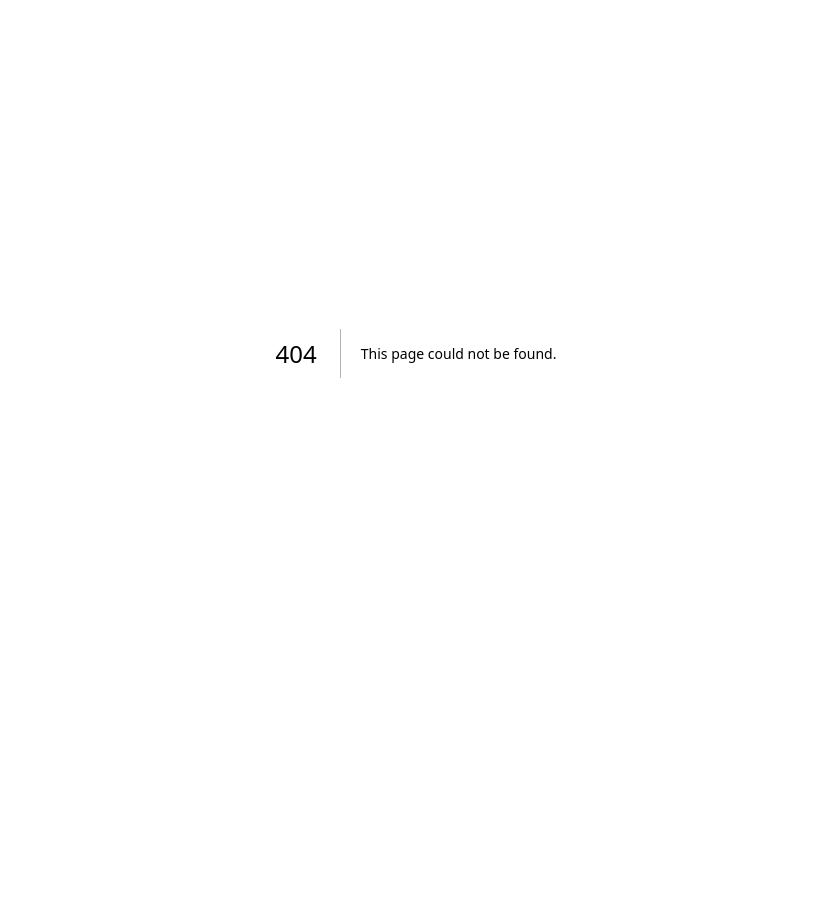
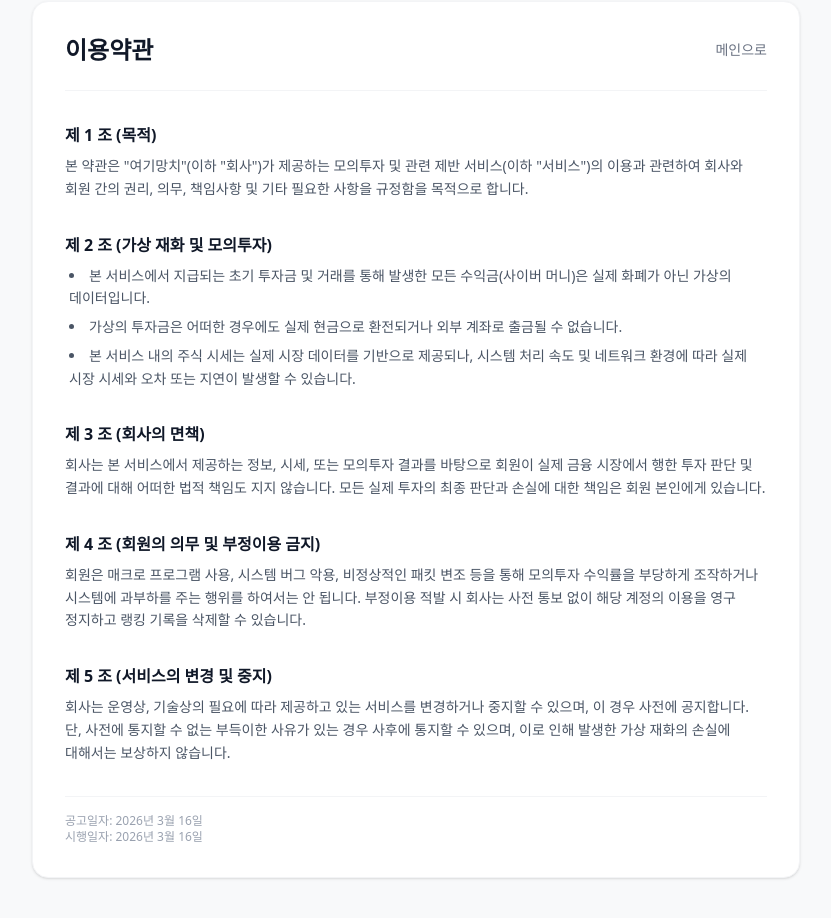
Before and after one commit to wjdwls8520/YogiMangchi, a Next.js app in the folder web/: page /policy/terms in a window 1280 px wide. Before the commit this address had no page. Shown: the part 180-1098 px from the top of the page, without its empty margins (224-1055 px from the left). Built offline with nearby package versions, Linux system fonts and the light colour scheme; a web font is replaced by a local one.

Commit message:
[클라이언트]이용약관,개인정보 페이지수정 모달연결

```diff
--- a/web/app/onboarding/page.tsx
+++ b/web/app/onboarding/page.tsx
@@ -3,6 +3,7 @@
 import { useState } from "react";
 import { useRouter } from "next/navigation";
 import { FlameIcon, WaveIcon, TurtleIcon } from "@/components/icons";
+import PolicyModal from "@/components/PolicyModal";
 
 // 투자 성향 및 초기 투자금 옵션 데이터
 const INVESTMENT_STYLES = [
@@ -101,7 +102,6 @@
             </div>
           </div>
 
-
           {/* 4. 약관 동의 및 제출 버튼 영역 */}
           <div className="pt-4 border-t border-gray-100">
             <div className="mb-8 flex flex-col gap-3">
@@ -121,7 +121,7 @@
                 </label>
                 <button
                   type="button"
-                  onClick={() => setActiveModal("terms")} // 👈 이용약관 모달 열기
+                  onClick={() => setActiveModal("terms")} // 이용약관 모달 열기
                   className="text-[13px] font-medium text-gray-400 underline underline-offset-2 hover:text-gray-600 transition-colors"
                 >
                   보기
@@ -143,7 +143,7 @@
                 </label>
                 <button
                   type="button"
-                  onClick={() => setActiveModal("privacy")} // 👈 개인정보 모달 열기
+                  onClick={() => setActiveModal("privacy")} // 개인정보 모달 열기
                   className="text-[13px] font-medium text-gray-400 underline underline-offset-2 hover:text-gray-600 transition-colors"
                 >
                   보기
@@ -167,6 +167,12 @@
 
         </form>
       </div>
+
+      <PolicyModal
+        type={activeModal}
+        onClose={() => setActiveModal(null)} // 닫기 버튼 누르면 null로 바꿔서 모달을 끕니다.
+      />
+
     </div>
   );
 }
--- /dev/null
+++ b/web/app/policy/privacy/page.tsx
@@ -0,0 +1,23 @@
+import PrivacyContent from "@/components/policy/PrivacyContent";
+import Link from "next/link";
+
+export default function PrivacyPage() {
+  return (
+    <div className="min-h-screen bg-[#F8F9FA] dark:bg-gray-900 py-12 px-4">
+      <div className="mx-auto max-w-3xl rounded-2xl bg-white dark:bg-gray-800 p-8 shadow-sm border border-gray-100 dark:border-gray-700">
+
+        <div className="mb-8 border-b border-gray-100 dark:border-gray-700 pb-6 flex justify-between items-center">
+          <h1 className="text-2xl font-bold text-gray-900 dark:text-white">개인정보 처리방침</h1>
+          {/* 뒤로 가기 또는 메인으로 가는 버튼 */}
+          <Link href="/" className="text-sm text-gray-500 hover:text-gray-900 dark:hover:text-white">
+            메인으로
+          </Link>
+        </div>
+
+        {/* ⭐️ 여기에 알맹이를 렌더링합니다 */}
+        <PrivacyContent />
+
+      </div>
+    </div>
+  );
+}
--- /dev/null
+++ b/web/components/PolicyModal.tsx
@@ -0,0 +1,44 @@
+import TermsContent from "./policy/TermsContent";
+import PrivacyContent from "./policy/PrivacyContent"
+
+interface PolicyModalProps {
+  // terms면 이용약관, privacy면 개인정보, null이면 닫힘 상태
+  type: "terms" | "privacy" | null;
+  onClose: () => void;
+}
+
+export default function PolicyModal({ type, onClose }: PolicyModalProps) {
+  if (!type) return null; // type이 없으면 아무것도 안 그림 (모달 닫힘)
+
+  // type에 따라 모달 제목 설정
+  const title = type === "terms" ? "이용약관" : "개인정보 처리방침";
+
+  return (
+    <div className="fixed inset-0 z-50 flex items-center justify-center bg-black/60 p-4 backdrop-blur-sm">
+      <div className="w-full max-w-lg overflow-hidden rounded-2xl bg-white dark:bg-gray-800 shadow-2xl">
+
+        {/* 헤더 */}
+        <div className="flex items-center justify-between border-b border-gray-100 dark:border-gray-700 px-6 py-4">
+          <h2 className="text-lg font-bold text-gray-900 dark:text-white">{title}</h2>
+          <button onClick={onClose} className="text-gray-400 hover:text-gray-600 dark:hover:text-gray-200">
+             닫기
+          </button>
+        </div>
+
+        {/* 본문: type에 따라 다른 알맹이를 조건부 렌더링! */}
+        <div className="max-h-[60vh] overflow-y-auto px-6 py-5">
+          {type === "terms" && <TermsContent />}
+          {type === "privacy" && <PrivacyContent />}
+        </div>
+
+        {/* 푸터 */}
+        <div className="border-t border-gray-100 dark:border-gray-700 bg-gray-50 dark:bg-gray-900 px-6 py-4">
+          <button onClick={onClose} className="w-full rounded-xl bg-[#0058FF] py-3.5 font-bold text-white">
+            확인했습니다
+          </button>
+        </div>
+
+      </div>
+    </div>
+  );
+}
--- a/web/components/policy/PrivacyContent.tsx
+++ b/web/components/policy/PrivacyContent.tsx
@@ -0,0 +1,43 @@
+export default function PrivacyContent() {
+  return (
+    <div className="space-y-8 text-sm leading-relaxed text-gray-600 dark:text-gray-300 break-keep">
+      <section>
+        <h3 className="mb-2 text-base font-bold text-gray-900 dark:text-white">제 1 조 (수집하는 개인정보 항목)</h3>
+        <p className="mb-2">회사는 회원가입, 원활한 고객상담, 서비스 제공을 위해 아래와 같은 최소한의 개인정보를 수집하고 있습니다.</p>
+        <ul className="list-inside list-disc space-y-1.5 ml-1">
+          <li><strong>필수항목:</strong> 소셜 로그인 식별값(카카오/구글 고유 ID), 서비스 내 닉네임, 투자 성향 데이터</li>
+          <li><strong>자동수집항목:</strong> 서비스 이용기록, 접속 로그, 쿠키, 접속 IP 정보 등</li>
+        </ul>
+      </section>
+
+      <section>
+        <h3 className="mb-2 text-base font-bold text-gray-900 dark:text-white">제 2 조 (개인정보의 수집 및 이용 목적)</h3>
+        <p className="mb-2">수집한 개인정보는 다음의 목적을 위해 활용됩니다.</p>
+        <ul className="list-inside list-disc space-y-1.5 ml-1">
+          <li><strong>회원 관리:</strong> 회원제 서비스 이용에 따른 본인확인, 개인 식별, 불량회원의 부정이용 방지와 비인가 사용 방지</li>
+          <li><strong>서비스 제공:</strong> 맞춤형 모의투자 환경 제공, 랭킹 시스템 운영, 포트폴리오 분석 결과 제공</li>
+          <li><strong>서비스 개선:</strong> 신규 서비스 개발 및 통계학적 특성에 따른 맞춤형 기능 제공</li>
+        </ul>
+      </section>
+
+      <section>
+        <h3 className="mb-2 text-base font-bold text-gray-900 dark:text-white">제 3 조 (개인정보의 보유 및 이용 기간)</h3>
+        <p>
+          원칙적으로 개인정보 수집 및 이용 목적이 달성된 후에는 해당 정보를 지체 없이 파기합니다. 단, 회원 탈퇴 시 부정이용 방지를 위해 탈퇴일로부터 30일간 소셜 식별값을 보관하며, 관계법령의 규정에 의하여 보존할 필요가 있는 경우 회사는 법령에서 정한 일정한 기간 동안 회원정보를 보관합니다.
+        </p>
+      </section>
+
+      <section>
+        <h3 className="mb-2 text-base font-bold text-gray-900 dark:text-white">제 4 조 (이용자의 권리와 행사 방법)</h3>
+        <p>
+          이용자는 언제든지 등록되어 있는 자신의 개인정보를 조회하거나 수정할 수 있으며, 가입 해지(회원 탈퇴)를 요청할 수 있습니다. 개인정보 조회, 수정, 탈퇴는 '마이페이지' 기능 통하여 직접 진행하시거나 개인정보관리책임자에게 서면, 전화 또는 이메일로 연락하시면 지체 없이 조치하겠습니다.
+        </p>
+      </section>
+
+      <div className="pt-4 mt-6 border-t border-gray-100 dark:border-gray-700 text-xs text-gray-400 dark:text-gray-500">
+        <p>공고일자: 2026년 3월 16일</p>
+        <p>시행일자: 2026년 3월 16일</p>
+      </div>
+    </div>
+  );
+}
--- a/web/components/policy/TermsContent.tsx
+++ b/web/components/policy/TermsContent.tsx
@@ -1,22 +1,46 @@
-import TermsContent from "@/components/policy/TermsContent"; // 👈 알맹이 소환!
-import Link from "next/link";
+export default function TermsContent() {
+  return (
+    <div className="space-y-8 text-sm leading-relaxed text-gray-600 dark:text-gray-300 break-keep">
+      <section>
+        <h3 className="mb-2 text-base font-bold text-gray-900 dark:text-white">제 1 조 (목적)</h3>
+        <p>
+          본 약관은 "여기망치"(이하 "회사")가 제공하는 모의투자 및 관련 제반 서비스(이하 "서비스")의 이용과 관련하여 회사와 회원 간의 권리, 의무, 책임사항 및 기타 필요한 사항을 규정함을 목적으로 합니다.
+        </p>
+      </section>
 
-export default function TermsPage() {
-  return (
-    <div className="min-h-screen bg-[#F8F9FA] dark:bg-gray-900 py-12 px-4">
-      <div className="mx-auto max-w-3xl rounded-2xl bg-white dark:bg-gray-800 p-8 shadow-sm border border-gray-100 dark:border-gray-700">
+      <section>
+        <h3 className="mb-2 text-base font-bold text-gray-900 dark:text-white">제 2 조 (가상 재화 및 모의투자)</h3>
+        <ul className="list-inside list-disc space-y-1.5 ml-1">
+          <li>본 서비스에서 지급되는 초기 투자금 및 거래를 통해 발생한 모든 수익금(사이버 머니)은 실제 화폐가 아닌 가상의 데이터입니다.</li>
+          <li>가상의 투자금은 어떠한 경우에도 실제 현금으로 환전되거나 외부 계좌로 출금될 수 없습니다.</li>
+          <li>본 서비스 내의 주식 시세는 실제 시장 데이터를 기반으로 제공되나, 시스템 처리 속도 및 네트워크 환경에 따라 실제 시장 시세와 오차 또는 지연이 발생할 수 있습니다.</li>
+        </ul>
+      </section>
 
-        <div className="mb-8 border-b border-gray-100 dark:border-gray-700 pb-6 flex justify-between items-center">
-          <h1 className="text-2xl font-bold text-gray-900 dark:text-white">이용약관</h1>
-          {/* 뒤로 가기 또는 메인으로 가는 버튼 */}
-          <Link href="/" className="text-sm text-gray-500 hover:text-gray-900 dark:hover:text-white">
-            메인으로
-          </Link>
-        </div>
+      <section>
+        <h3 className="mb-2 text-base font-bold text-gray-900 dark:text-white">제 3 조 (회사의 면책)</h3>
+        <p>
+          회사는 본 서비스에서 제공하는 정보, 시세, 또는 모의투자 결과를 바탕으로 회원이 실제 금융 시장에서 행한 투자 판단 및 결과에 대해 어떠한 법적 책임도 지지 않습니다. 모든 실제 투자의 최종 판단과 손실에 대한 책임은 회원 본인에게 있습니다.
+        </p>
+      </section>
 
-        {/* ⭐️ 여기에 알맹이를 렌더링합니다 */}
-        <TermsContent />
+      <section>
+        <h3 className="mb-2 text-base font-bold text-gray-900 dark:text-white">제 4 조 (회원의 의무 및 부정이용 금지)</h3>
+        <p>
+          회원은 매크로 프로그램 사용, 시스템 버그 악용, 비정상적인 패킷 변조 등을 통해 모의투자 수익률을 부당하게 조작하거나 시스템에 과부하를 주는 행위를 하여서는 안 됩니다. 부정이용 적발 시 회사는 사전 통보 없이 해당 계정의 이용을 영구 정지하고 랭킹 기록을 삭제할 수 있습니다.
+        </p>
+      </section>
 
+      <section>
+        <h3 className="mb-2 text-base font-bold text-gray-900 dark:text-white">제 5 조 (서비스의 변경 및 중지)</h3>
+        <p>
+          회사는 운영상, 기술상의 필요에 따라 제공하고 있는 서비스를 변경하거나 중지할 수 있으며, 이 경우 사전에 공지합니다. 단, 사전에 통지할 수 없는 부득이한 사유가 있는 경우 사후에 통지할 수 있으며, 이로 인해 발생한 가상 재화의 손실에 대해서는 보상하지 않습니다.
+        </p>
+      </section>
+
+      <div className="pt-4 mt-6 border-t border-gray-100 dark:border-gray-700 text-xs text-gray-400 dark:text-gray-500">
+        <p>공고일자: 2026년 3월 16일</p>
+        <p>시행일자: 2026년 3월 16일</p>
       </div>
     </div>
   );
```
Also changed, not shown: web/app/policy/terms/page.tsx (renamed from web/app/terms/page.tsx), 1 other file (tests, documents, lock files or other folders).
